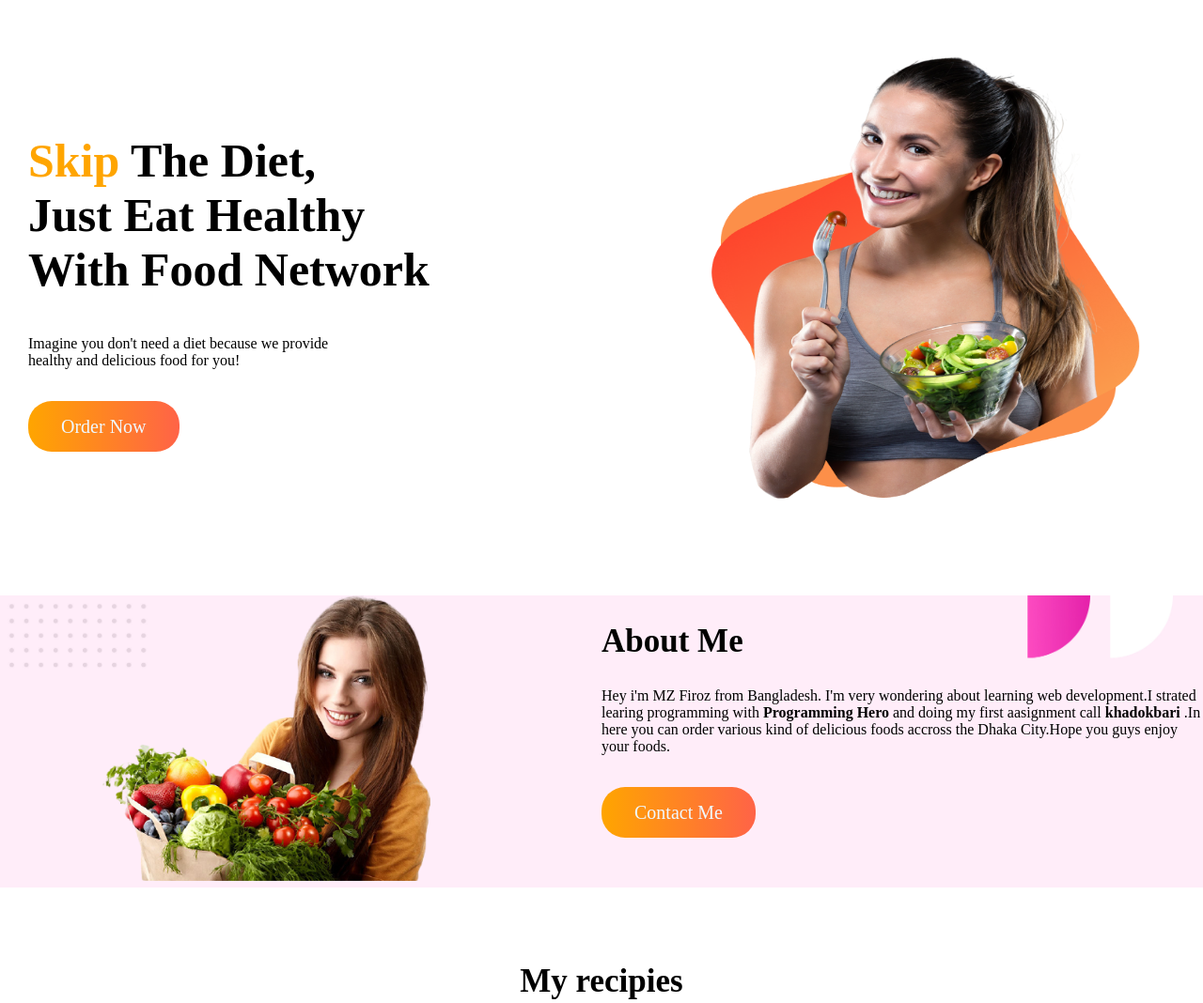
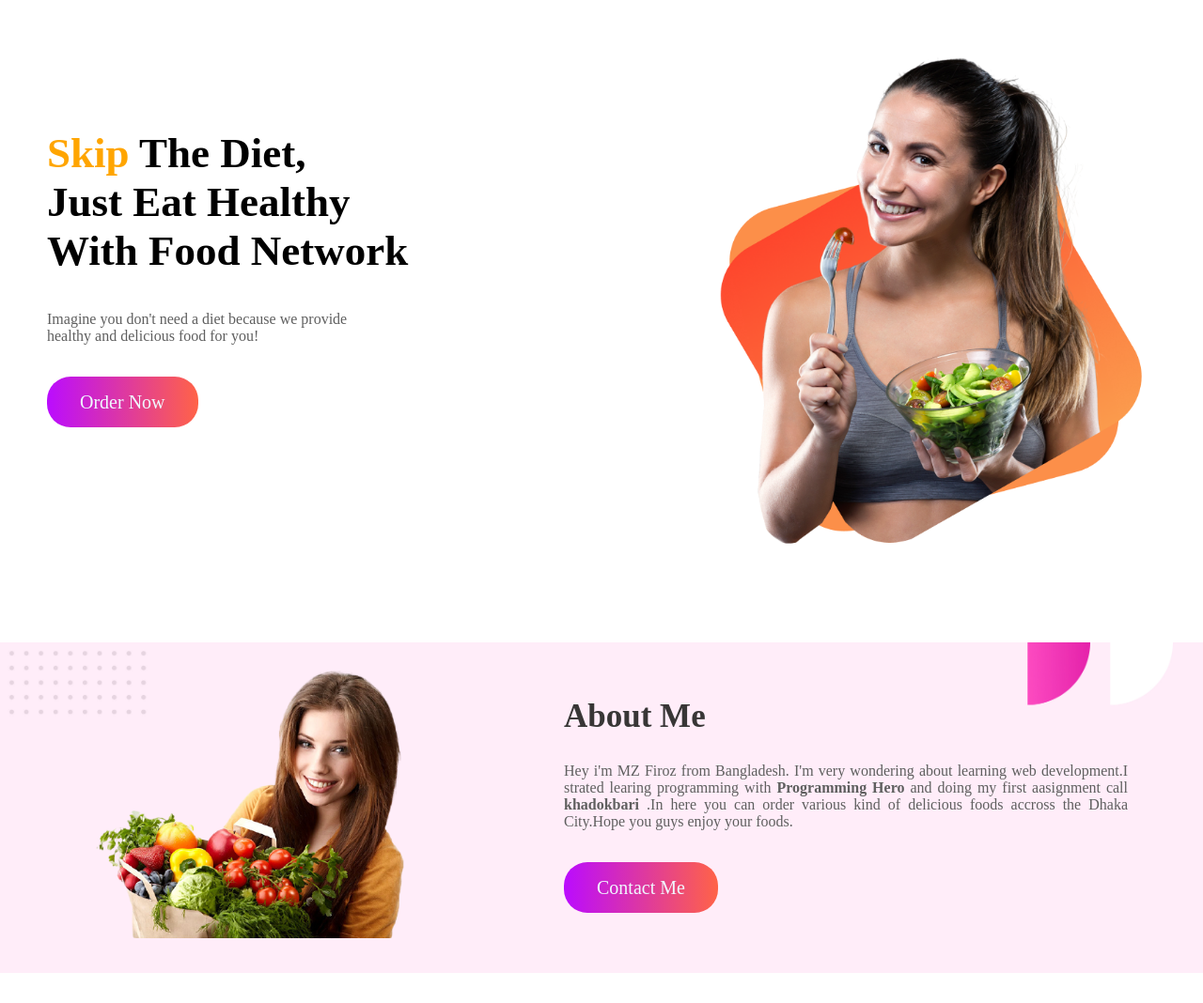
Before and after one commit to Firozdev/khadokbari, a plain HTML site: page index.html in a window 1280 px wide. Shown: the top 1068 px of the page at 94% size. Drawn offline with Linux system fonts and the light colour scheme.

Commit message:
backgraound issue

```diff
--- a/index.html
+++ b/index.html
@@ -4,6 +4,7 @@
     <meta charset="UTF-8">
     <meta http-equiv="X-UA-Compatible" content="IE=edge">
     <meta name="viewport" content="width=device-width, initial-scale=1.0">
+    <link rel="icon" href="img/favicon.ico" type="image/gif" sizes="16x16">
     <title>Khadokbari</title>
     <!--Font file call-->
     <link rel="preconnect" href="https://fonts.googleapis.com">
@@ -23,7 +24,8 @@
             <img class="image-shape" src="img/female_hero.png" alt="image">
        </div>
    </section>
-   <section class="mt-80 d-flex bckDesign">
+   <section class="mt-80 bckDesign">
+        <div class="wrapper  d-flex">
             <div class="half-width">
                     <img src="img/bucket with girl.png" alt="">
             </div>
@@ -31,6 +33,7 @@
                     <h2>About Me</h2>
                     <p class="para">Hey i'm MZ Firoz from Bangladesh. I'm very wondering about learning web development.I strated learing programming with <b> Programming Hero </b> and doing my first aasignment call <b> khadokbari </b>.In here you can order various kind of delicious foods accross the Dhaka City.Hope you guys enjoy your foods. </p>
                     <a class="defult-btn" href="https://www.linkedin.com/in/mz-firoz/" target="_blank" rel="noopener noreferrer">Contact Me</a>
+            </div>
         </div>
    </section>
    <section class="mt-80">
--- a/style.css
+++ b/style.css
@@ -4,10 +4,11 @@ body{
 }
 /*font size predefine */
 h1{
-    font-size: 50px;
+    font-size: 45px;
 }
 h2{
     font-size: 35px;
+    color: rgb(56, 54, 54);
 }
 /*colour define */
 .org-clr {
@@ -32,9 +33,14 @@ h2{
     font-size: 20px;
     padding: 16px 35px;
     margin-top: 200px;
-    background-image: linear-gradient(to right, orange, tomato);
+    background-image: linear-gradient(to right, rgba(183, 0, 255, 0.952), rgb(255, 99, 71));
     border-radius: 25px;
     text-align: justify;
+}
+.wrapper{
+    padding-top: 30px;
+    padding-bottom: 30px;
+    padding-right: 80px;
 }
 /*genral CSS*/
 .half-width{
@@ -45,21 +51,22 @@ h2{
 }
 
 .descrip{
-    margin-left: 30px;
+    margin-left: 50px;
     margin-top: 50px;
 }
 .image-shape{
-    height: 500px;
-    width: 500px;
+    height: 550px;
+    width: auto;
     padding-left: 80px;
 }
 .para{
-    color:black;
+    color: rgb(95, 95, 95);
     font-weight: 100;
     margin-bottom: 50px;
+    text-align: justify;
 }
 .bckDesign{
-    background-image: url(img/backFrame3.jpg);
+    background-image: url("./img/backFrame3.jpg");
     background-repeat: no-repeat;
     background-size: cover;
 }
@@ -105,7 +112,7 @@ h2{
     color: gray;
 }
 .location{
-    background-image: url(img/Frame\ 57.jpg);
+    background-image: url("./img/Frame\ 57.jpg");
     background-size: cover;
     background-repeat: no-repeat;
     text-align: center;
```
Also changed, not shown: img/favicon.ico (added). Lines whose indentation alone changed are shown as unchanged.
